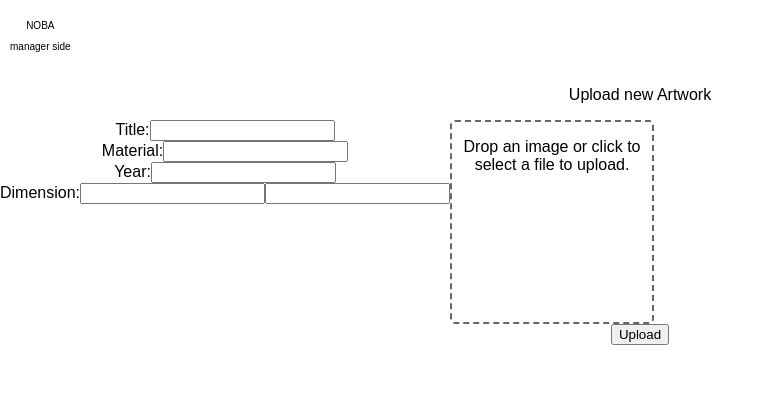
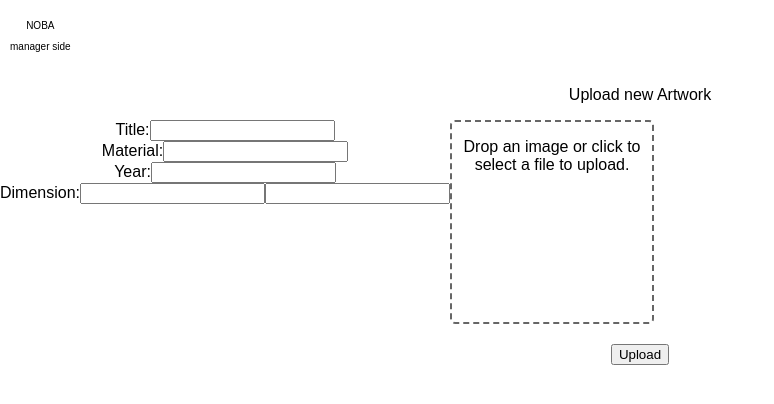
Before and after one commit to Leon31/NOBA-manager, a React (Create React App) app in the folder noba-manager/: page / in a window 1280 px wide. Shown: the top 404 px of the page, without its empty margins (0-774 px from the left). Built offline with nearby package versions, Linux system fonts and the light colour scheme.

Commit message:
feat: upload working with BE

```diff
--- a/noba-manager/src/containers/Upload.js
+++ b/noba-manager/src/containers/Upload.js
@@ -14,45 +14,61 @@ class Upload extends Component {
       height: '',
       width: '',
       mainImage: '',
-      collection: []
+      collection: [],
+    };
+
   }
 
-  }
   onDrop = (acceptedFiles, rejectedFiles) => {
     this.setState({
       mainImage: this.state.collection[0] ? this.state.collection[0].preview : acceptedFiles[0].preview,
-        collection: [...this.state.collection, ...acceptedFiles]
+      collection: [...this.state.collection, ...acceptedFiles],
     });
-    }
+  };
 
   handleDelete = e => {
-      const currId = e.target.id
+    const currId = e.target.id;
     this.setState({
-        collection: this.state.collection.filter(image => {
-          return image.preview !== currId
-        })
+      collection: this.state.collection.filter(image => image.preview !== currId),
     }, () => {
       if (this.state.mainImage === currId) {
         this.setState({
-            mainImage: this.state.collection[0].preview
-          })
+          mainImage: this.state.collection[0].preview,
+        });
       }
-      })
+    });
 
-    }
+  };
 
   handleChange = e => {
     this.setState({
       [e.target.name]: e.target.value,
-      })
-    }
+    });
+  };
 
   selectMain = e => {
     console.log(e.target);
     this.setState({
-        mainImage: e.target.src
-      })
-    }
+      mainImage: e.target.src,
+    });
+  };
+
+  sendserver = () => {
+    var files = this.state.collection;
+    var formData = new FormData();
+    formData.append('title', this.state.title);
+    formData.append('material', this.state.material);
+    formData.append('year', this.state.year);
+    formData.append('height', this.state.height);
+    formData.append('width', this.state.width);
+    files.forEach(file => {
+      this.state.mainImage === file.preview ? formData.append('main-image', file) : formData.append(file.preview, file);
+    });
+
+    request.post('http://localhost:3002/upload')
+      .send(formData)
+      .end();
+  };
 
   render() {
     const { state } = this;
@@ -91,13 +107,10 @@ class Upload extends Component {
               <p>Drop an image or click to select a file to upload.</p>
             </Dropzone>
           </div>
-          <div>
-            <button onClick={this.handleClick}>Upload</button>
-          </div>
         </form>
         <div className="previews-container">
-          {this.state.collection.map( image => {
-            return(
+          {this.state.collection.map(image => {
+          return (
             <div className="preview-list" key={image.preview} >
                 <img
                 src={image.preview}
@@ -106,9 +119,10 @@ class Upload extends Component {
                 className={this.state.mainImage === image.preview ? 'previews-selected previews' : 'previews'} />
                 <span onClick={this.handleDelete} id={image.preview} role="img" alt=''>🗑️</span>
               </div>
-            )}
+          );}
         )}
         </div>
+        <button onClick={this.sendserver}>Upload</button>
       </div>
   );
   }
```
Also changed, not shown: noba-manager/src/components/ArtworkList.js (added). Lines whose indentation alone changed are shown as unchanged.
